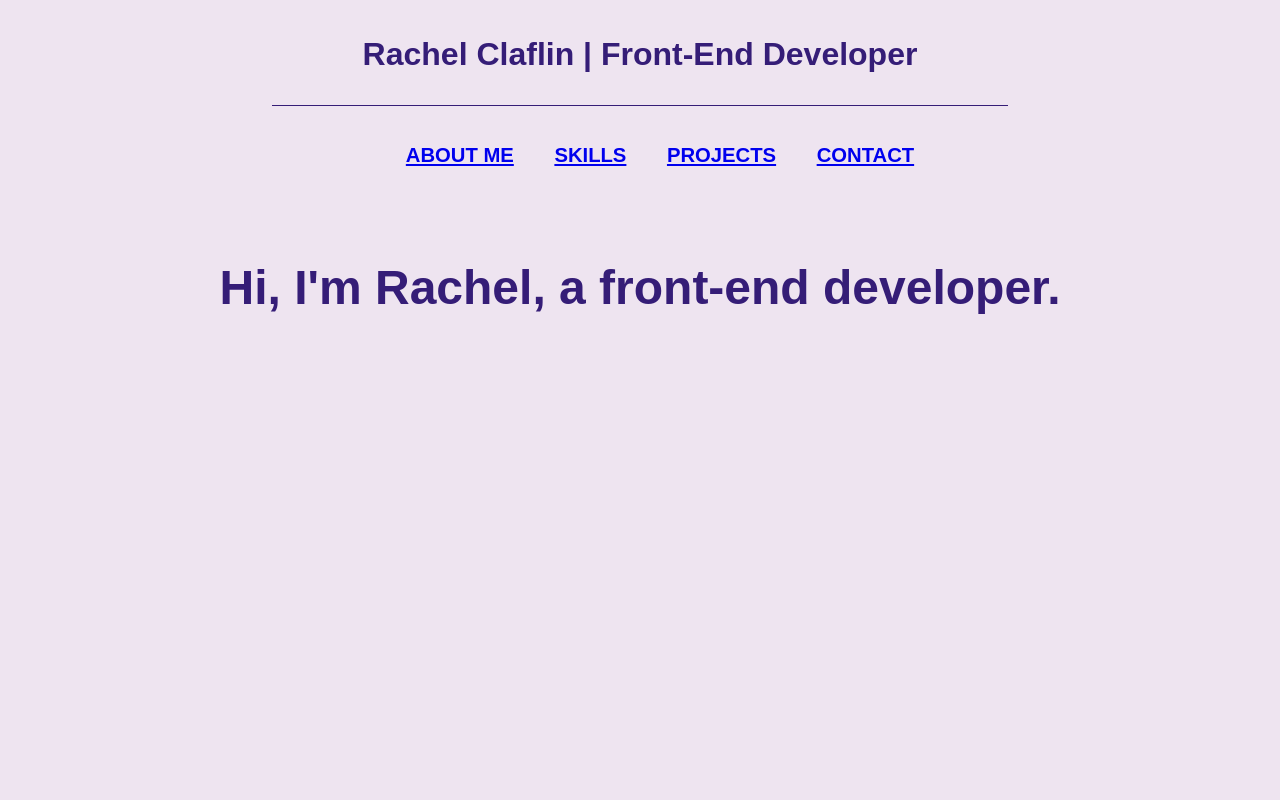
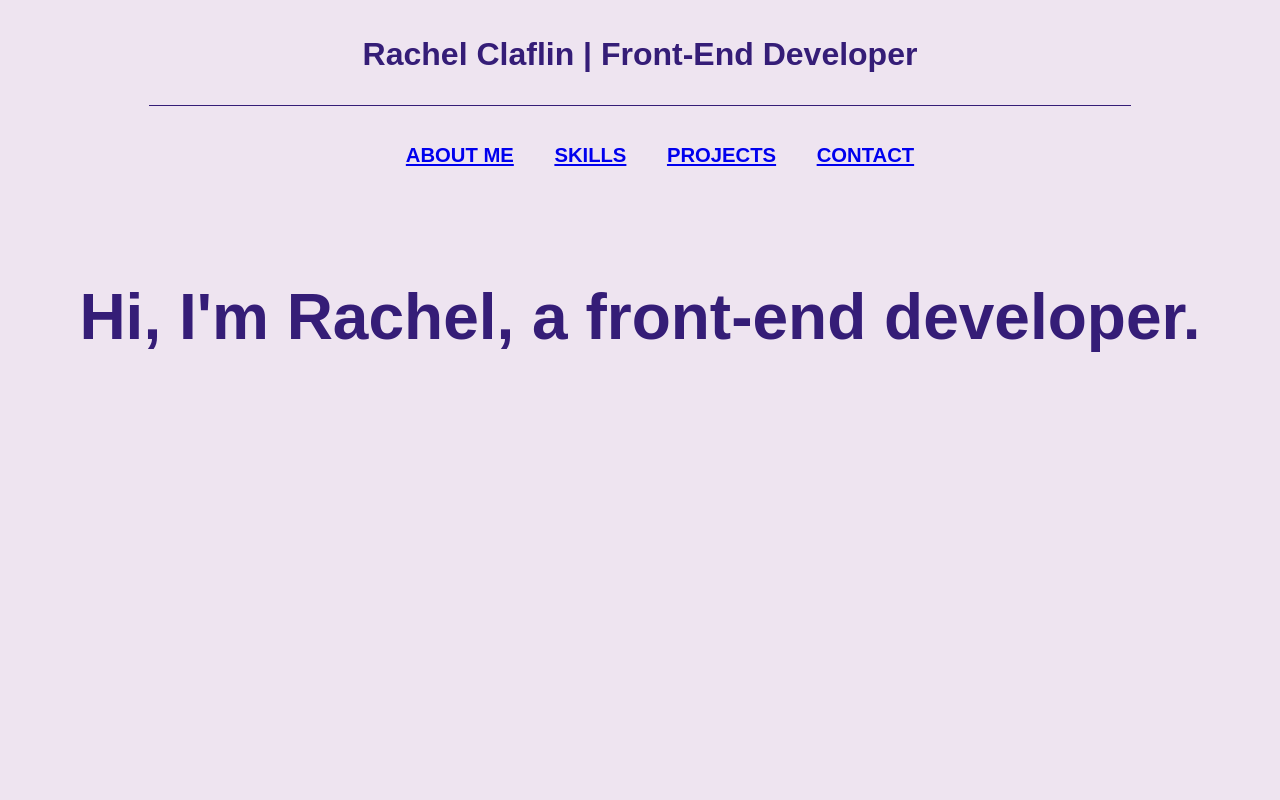
Before and after one commit to rachelc3/my-portfolio, a plain HTML site: page index.html in a window 1280 px wide. Shown: the top 800 px of the page. Drawn offline with Linux system fonts and the light colour scheme.

Commit message:
Deleted mediq queries to fix issues in About Me, Projects, and Contact section

```diff
--- a/css/main.css
+++ b/css/main.css
@@ -173,17 +173,7 @@ footer {
 
 /* Media query for viewports at least 768px wide */
 @media only screen and (min-width: 768px) {
-  /* Header */
-  .header-divider {
-    max-width: 75%;
-  }
-
-  /* Hero Area */
-  .hero-area h2 {
-    font-size: 3em;
-    line-height: 2;
-    text-align: center;
-  }
+  /* CSS rules here */
 }
 
 /* Media query for viewports at least 1200px wide */
```
